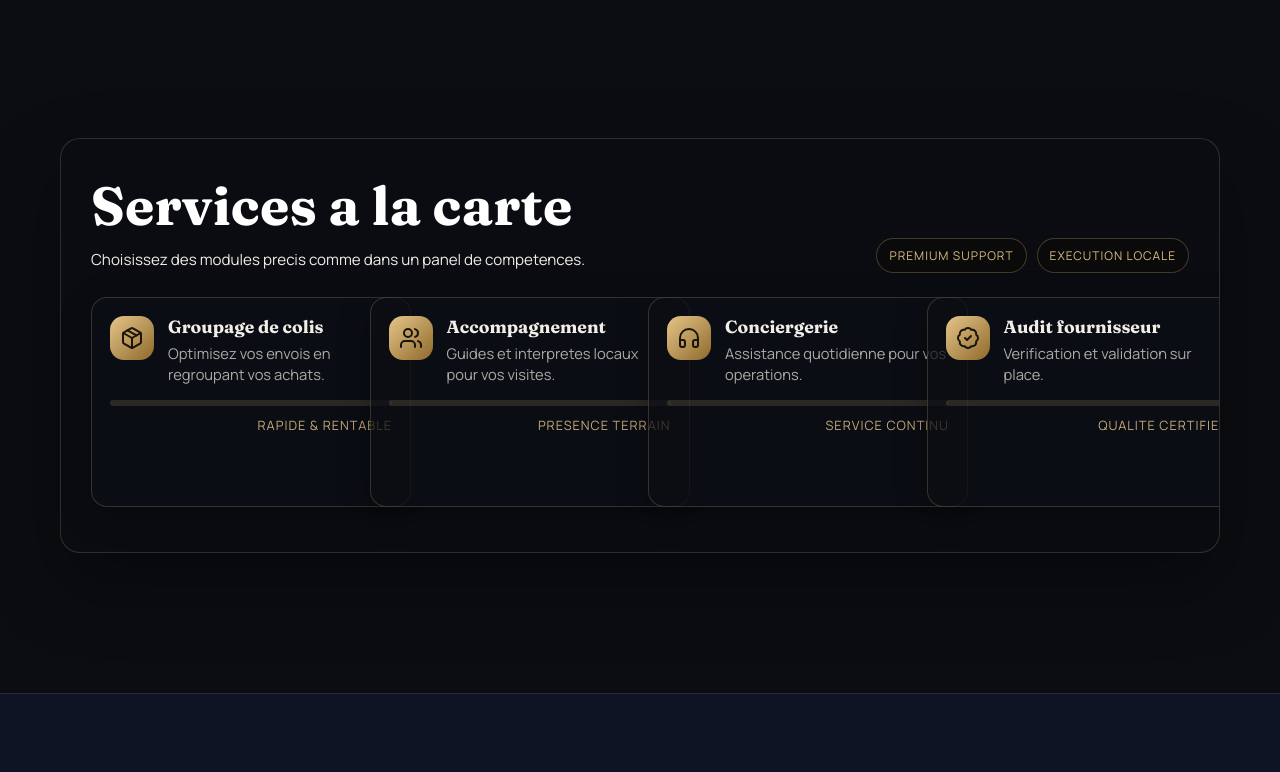
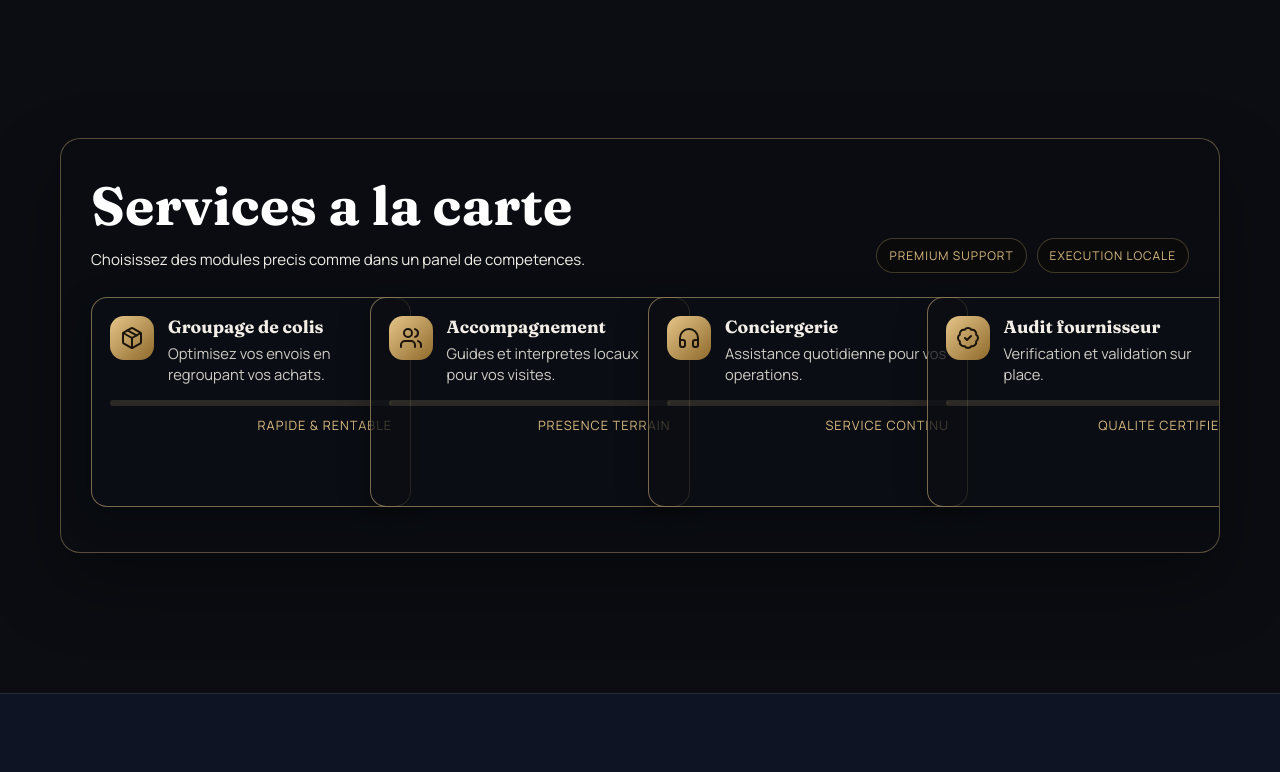
Before and after one commit to Yoannta/china-services-portal, a website: page index.html in a window 1280 px wide. Shown: the part 2740-3512 px from the top of the page. Drawn offline with Linux system fonts and the light colour scheme.

Commit message:
fix(accueil): Services à la carte — doré renforcé, les bordures or à 18-20% paraissaient grises (Yoyo : « mets à jour sur le nouveau css, couleur dorée ») : bordure skills-window 0.18->0.35, skill-card 0.2->0.5, hover or 0.8 + glow (override du vieux hover 0.3 qui assombrissait), textes p 0.7->0.85, skill-foot 0.85->0.95. Formes/MQ intactes. Overrides en fin de style.css.

```diff
--- a/css/style.css
+++ b/css/style.css
@@ -3404,3 +3404,27 @@ body.premium-site {
         letter-spacing: 0.4px;
     }
 }
+
+/* ============================================================
+   SERVICES À LA CARTE (accueil) — doré renforcé (Yoyo 2026-09-03)
+   Les bordures or à 0.18-0.2 d'opacité paraissaient GRISES ;
+   on les rend franchement dorées + textes secondaires éclaircis.
+   Overrides en fin de fichier (cascade gagnante), formes intactes.
+   ============================================================ */
+.cinematic-home .skills-window {
+    border-color: rgba(230, 197, 138, 0.35);
+}
+.cinematic-home .skill-card {
+    border-color: rgba(230, 197, 138, 0.5);
+}
+.cinematic-home .skill-card:hover {
+    border-color: rgba(230, 197, 138, 0.8);
+    box-shadow: 0 0 26px rgba(230, 197, 138, 0.16), 0 14px 44px rgba(0, 0, 0, 0.4);
+    transform: translateY(-3px);
+}
+.cinematic-home .skill-card p {
+    color: rgba(242, 238, 231, 0.85);
+}
+.cinematic-home .skill-foot {
+    color: rgba(230, 197, 138, 0.95);
+}
```
